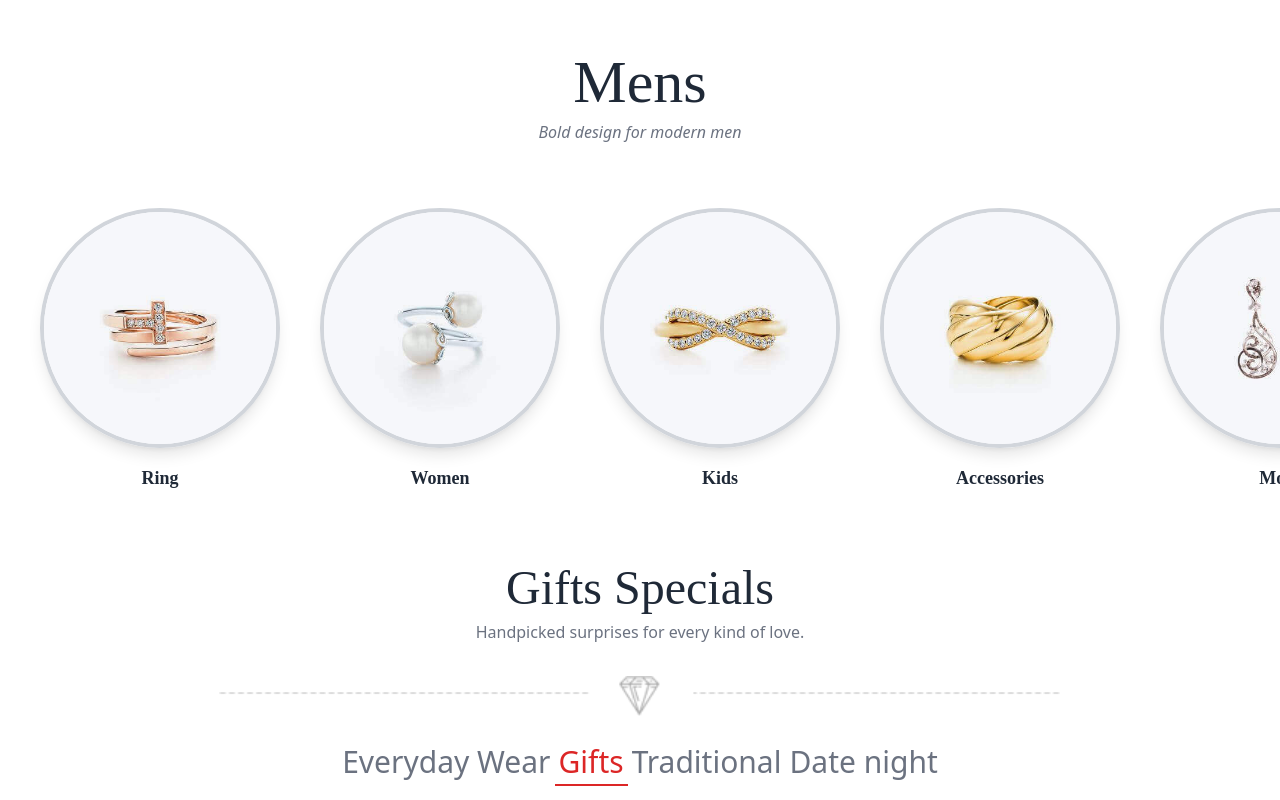
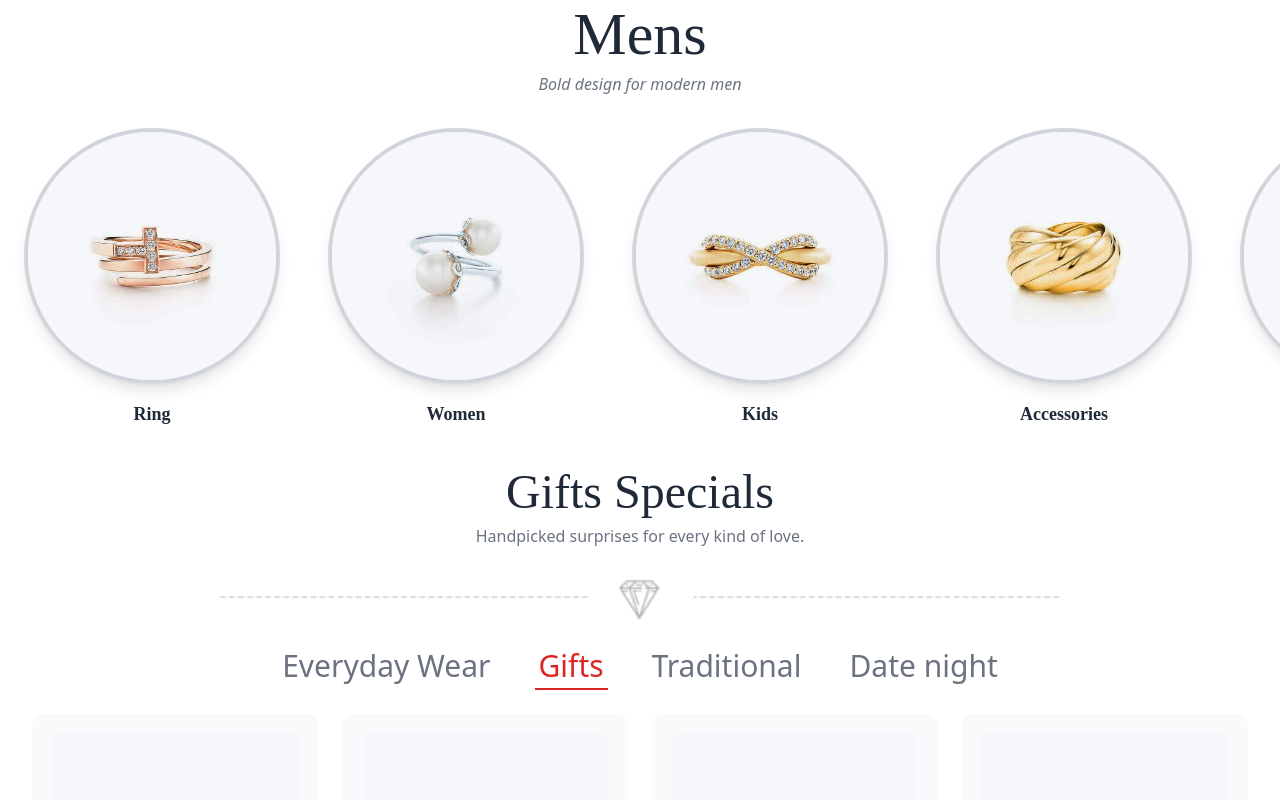
Before and after one commit to ankmay0/snatchers.in, a React (Create React App) app: page / in a window 1280 px wide. Shown: the part 1260-2060 px from the top of the page. Built offline with nearby package versions, Linux system fonts and the light colour scheme; a web font is replaced by a local one.

Commit message:
changed home

```diff
--- a/src/components/CategoryCrausel.jsx
+++ b/src/components/CategoryCrausel.jsx
@@ -10,14 +10,14 @@ const categories = [
 
 const CategoryCarousel = () => {
   return (
-    <div className="w-full overflow-x-auto scrollbar-hide px-10  py-8">
-      <div className="flex gap-10 min-w-max justify-start items-center">
+<div className="w-full overflow-x-auto scrollbar-hide px-6 py-0">
+  <div className="flex gap-6 sm:gap-8 md:gap-10 lg:gap-12 min-w-max justify-start items-center">
     {categories.map((cat) => (
       <div
         key={cat.id}
         className="flex flex-col items-center min-w-[2rem]"
       >
-            <div className="w-24 h-24 md:w-36 md:h-36 lg:w-60 lg:h-60 rounded-full overflow-hidden border-4 border-gray-300 shadow-lg">
+        <div className="w-24 h-24 md:w-36 md:h-36 lg:w-64 lg:h-64 rounded-full overflow-hidden border-4 border-gray-300 shadow-lg">
           <img
             src={cat.image}
             alt={cat.name}
@@ -34,6 +34,7 @@ const CategoryCarousel = () => {
     ))}
   </div>
 </div>
+
   );
 };
 
--- a/src/components/DateNight.jsx
+++ b/src/components/DateNight.jsx
@@ -38,7 +38,7 @@ const DateNight = () => {
         initial={{ opacity: 0, y: -10 }}
         animate={{ opacity: 1, y: 0 }}
         transition={{ duration: 0.3 }}
-        className="text-3xl sm:text-4xl lg:text-5xl mb-2 text-center text-gray-800 font-medium"
+        className="text-3xl sm:text-4xl lg:text-5xl sm:space-y-4 lg:space-y-10   mb-2 text-center text-gray-800 font-medium"
         style={{ fontFamily: "'Italiana', serif" }}
       >
         {activeTab} Specials
@@ -62,12 +62,12 @@ const DateNight = () => {
         />
       </div>
 
-      <div className="flex overflow-x-auto whitespace-nowrap justify-center items-center gap-0 mb-6 px-0 scrollbar-hide">
+      <div className="flex overflow-x-auto whitespace-nowrap justify-center items-center gap-2 sm:gap-4 md:gap-6 lg:gap-10 mb-6 px-0 scrollbar-hide">
         {["Everyday Wear", "Gifts", "Traditional", "Date night"].map((tab) => (
           <button
             key={tab}
             onClick={() => setActiveTab(tab)}
-            className= {`px-1 py-1 border-b-2  transition text-xs sm:text-2xl md:text-3xl font-medium flex-shrink-0 ${
+            className={`px-1 py-1 border-b-2 transition text-xs sm:text-2xl md:text-3xl font-medium flex-shrink-0 ${
               activeTab === tab
                 ? "border-red-600 text-red-600"
                 : "border-transparent text-gray-500 hover:text-red-600"
@@ -77,6 +77,7 @@ const DateNight = () => {
           </button>
         ))}
       </div>
+
 
 
       <AnimatePresence mode="wait">
```
Lines whose indentation alone changed are shown as unchanged.
